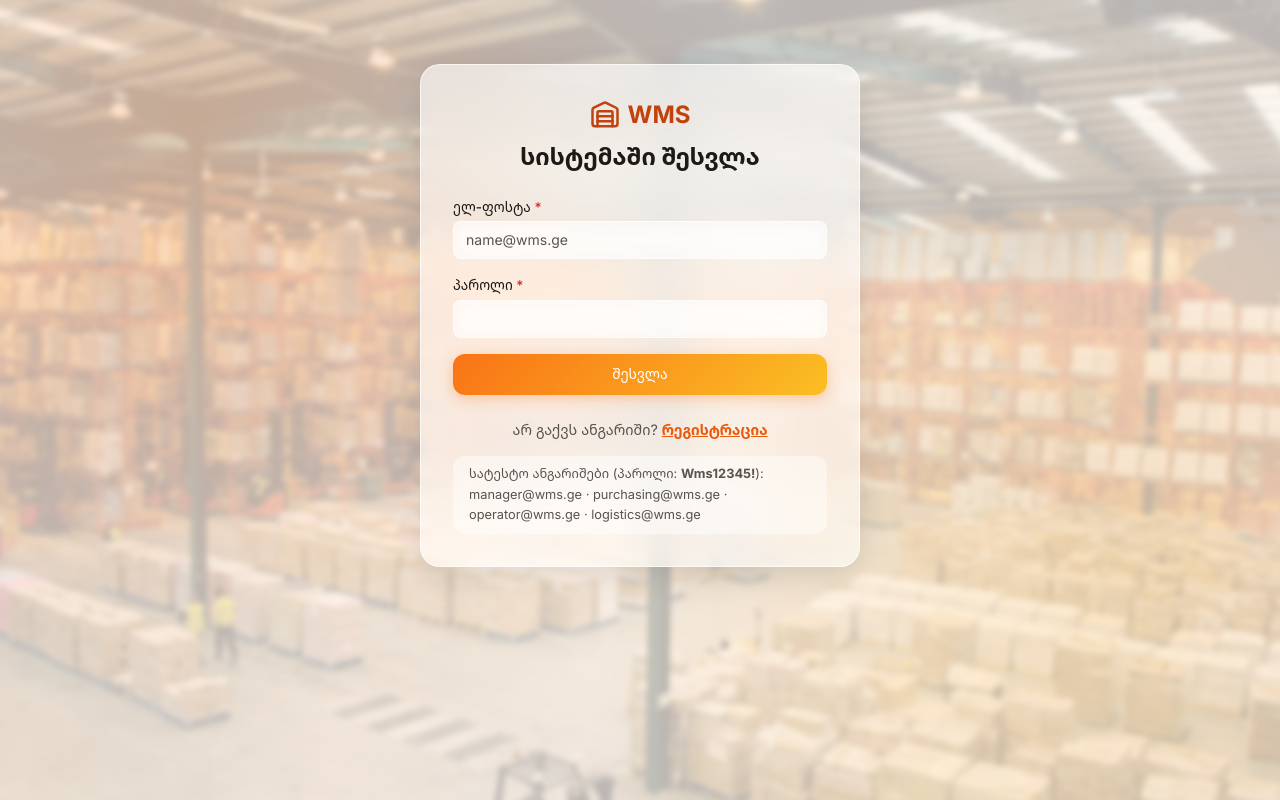
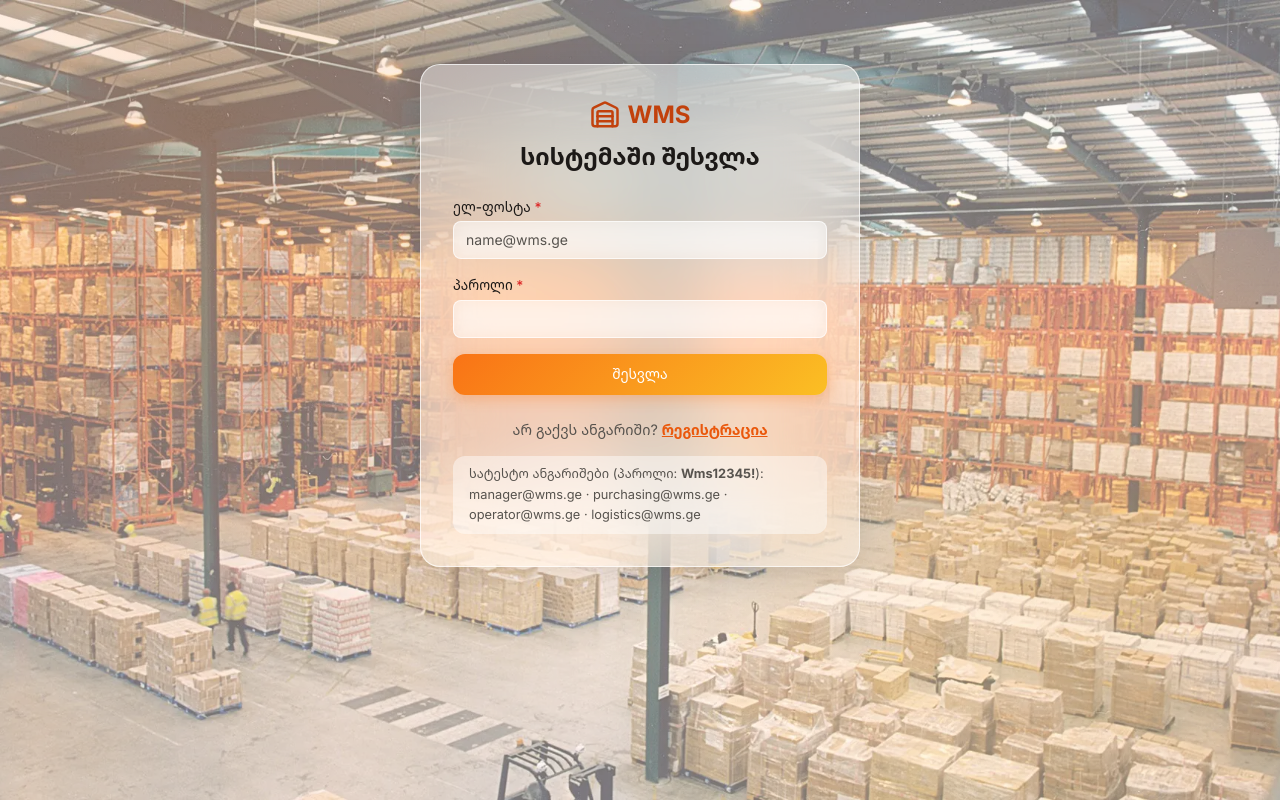
Before and after one commit to Iobis21/finally-project, a React (Vite) app in the folder wms-app/: page /login in a window 1280 px wide. Built offline with nearby package versions, Linux system fonts and the light colour scheme; no server answers.

Commit message:
style: stronger frosted glass effect

```diff
--- a/wms-app/src/index.css
+++ b/wms-app/src/index.css
@@ -50,13 +50,13 @@
 :root {
   color-scheme: light;
   --bg: rgb(255 255 255 / 0.45); /* მსუბუქი შევსება (ცხრილის სათაური, ზოლები) */
-  --surface: rgb(255 255 255 / 0.62); /* მინის პანელი */
+  --surface: rgb(255 255 255 / 0.42); /* მინის პანელი — მკრთალი, გამჭვირვალე */
   --border: rgb(255 255 255 / 0.7);
   --text: #1c1917; /* მთავარი ტექსტი */
   --text-muted: #57534e; /* მეორეხარისხოვანი ტექსტი */
   --primary: #c2410c; /* მთავარი ფერი */
-  --overlay: rgb(255 247 237 / 0.72); /* ფოტოს ზემოთ ფენა — ტექსტი რომ კარგად იკითხებოდეს */
-  --glass-blur: blur(22px) saturate(160%);
+  --overlay: rgb(255 247 237 / 0.45); /* ფოტოს ზემოთ ფენა — ტექსტი რომ კარგად იკითხებოდეს */
+  --glass-blur: blur(36px) saturate(180%) brightness(1.05); /* ძლიერი ბუნდოვნება */
 
   /* დაშორებები (Spacing) */
   --space-xs: 0.25rem; /* 4px */
@@ -79,12 +79,12 @@
 .dark {
   color-scheme: dark; /* სქროლბარი, date-picker და select-ები — მუქად */
   --bg: rgb(255 255 255 / 0.06);
-  --surface: rgb(22 22 26 / 0.55);
-  --border: rgb(255 255 255 / 0.1);
+  --surface: rgb(60 56 54 / 0.32);
+  --border: rgb(255 255 255 / 0.16);
   --text: #fafaf9;
   --text-muted: #a8a29e;
   --primary: #fb923c;
-  --overlay: rgb(8 8 10 / 0.62);
+  --overlay: rgb(8 8 10 / 0.45);
   --shadow-sm: 0 8px 32px rgb(0 0 0 / 0.35);
 }
 
--- a/wms-app/src/styles/glass.css
+++ b/wms-app/src/styles/glass.css
@@ -25,8 +25,7 @@ body::after {
 
 body::before {
   background: url('/images/bg-warehouse.webp') center / cover no-repeat;
-  filter: blur(3px);
-  transform: scale(1.03); /* ბუნდოვანი კიდეები ეკრანს გარეთ */
+  /* ფოტო მკვეთრია — ბუნდოვნება მხოლოდ მინის პანელების უკან ჩანს */
 }
 
 body::after {
@@ -60,12 +59,15 @@ html .map__pin {
   box-shadow: var(--shadow-sm);
 }
 
-/* მინის ზედა კიდეზე თხელი „ანარეკლი" */
+/* მინის „ყინვა": ზედა კიდეზე ანარეკლი და მკრთალი თეთრი ელფერი */
 html .stat-card,
 html .ops__card,
 html .dashboard__panel,
 html .product-card {
-  background-image: linear-gradient(160deg, rgb(255 255 255 / 0.12), transparent 40%);
+  background-image: linear-gradient(160deg, rgb(255 255 255 / 0.22), rgb(255 255 255 / 0.04) 45%, transparent);
+  box-shadow:
+    inset 0 1px 0 rgb(255 255 255 / 0.25),
+    var(--shadow-sm);
 }
 
 /* ---------- Header: მცურავი მინის ზოლი ---------- */
```
